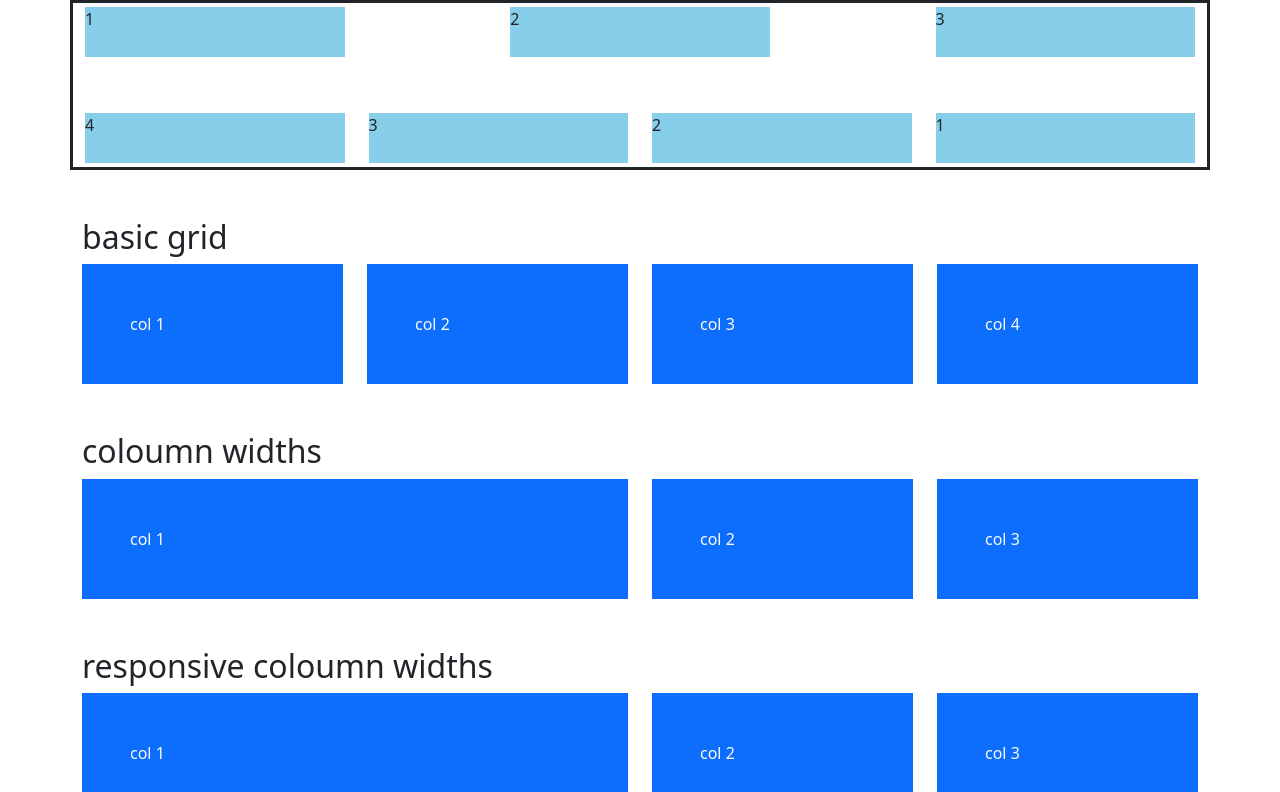
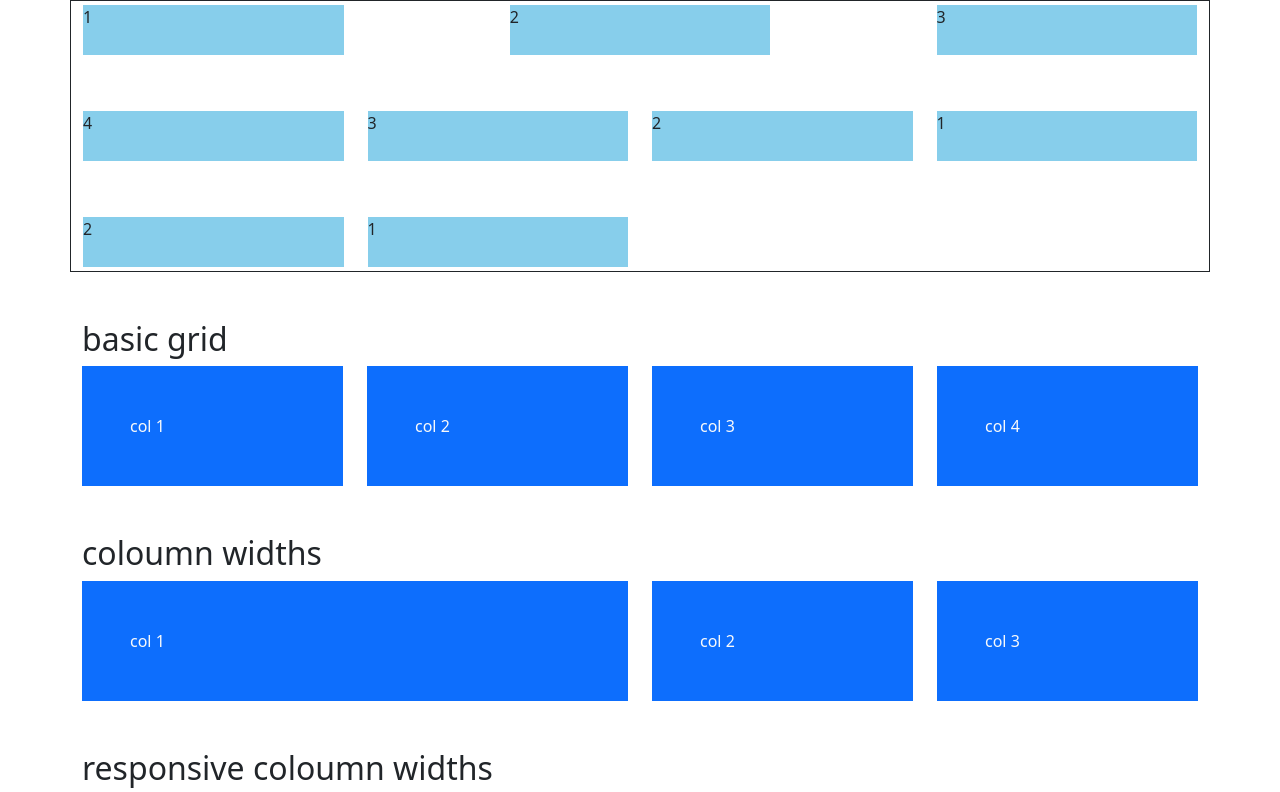
Before and after one commit to dannyhma/Bootstrap, a website: page site/basic/grid_layout.html in a window 1280 px wide. Shown: the top 792 px of the page. Drawn offline with nearby package versions, Linux system fonts and the light colour scheme.

Commit message:
update code

```diff
--- a/site/basic/grid_layout.html
+++ b/site/basic/grid_layout.html
@@ -8,7 +8,7 @@
     integrity="sha384-1BmE4kWBq78iYhFldvKuhfTAU6auU8tT94WrHftjDbrCEXSU1oBoqyl2QvZ6jIW3" crossorigin="anonymous">
   <style>
     .bordered {
-      border: solid;
+      border: solid 1px;
     }
 
     .example {
@@ -32,7 +32,7 @@
         <div class="example">3</div>
       </div>
     </div>
-    <div class="row">
+    <div class="row mb-5">
       <div class="col-12 col-sm-6 col-md-4 col-lg-3 my-1 order-4">
         <div class="example">1</div>
       </div>
@@ -44,6 +44,14 @@
       </div>
       <div class="col-12 col-sm-6 col-md-4 col-lg-3 my-1 order-1">
         <div class="example">4</div>
+      </div>
+    </div>
+    <div class="row">
+      <div class="col-12 col-sm-6 col-md-4 col-lg-3 my-1 order-4">
+        <div class="example">1</div>
+      </div>
+      <div class="col-12 col-sm-6 col-md-4 col-lg-3 my-1 order-3">
+        <div class="example">2</div>
       </div>
     </div>
   </div>
```
Also changed, not shown: site/basic/containers.html (+1 -1 lines).
